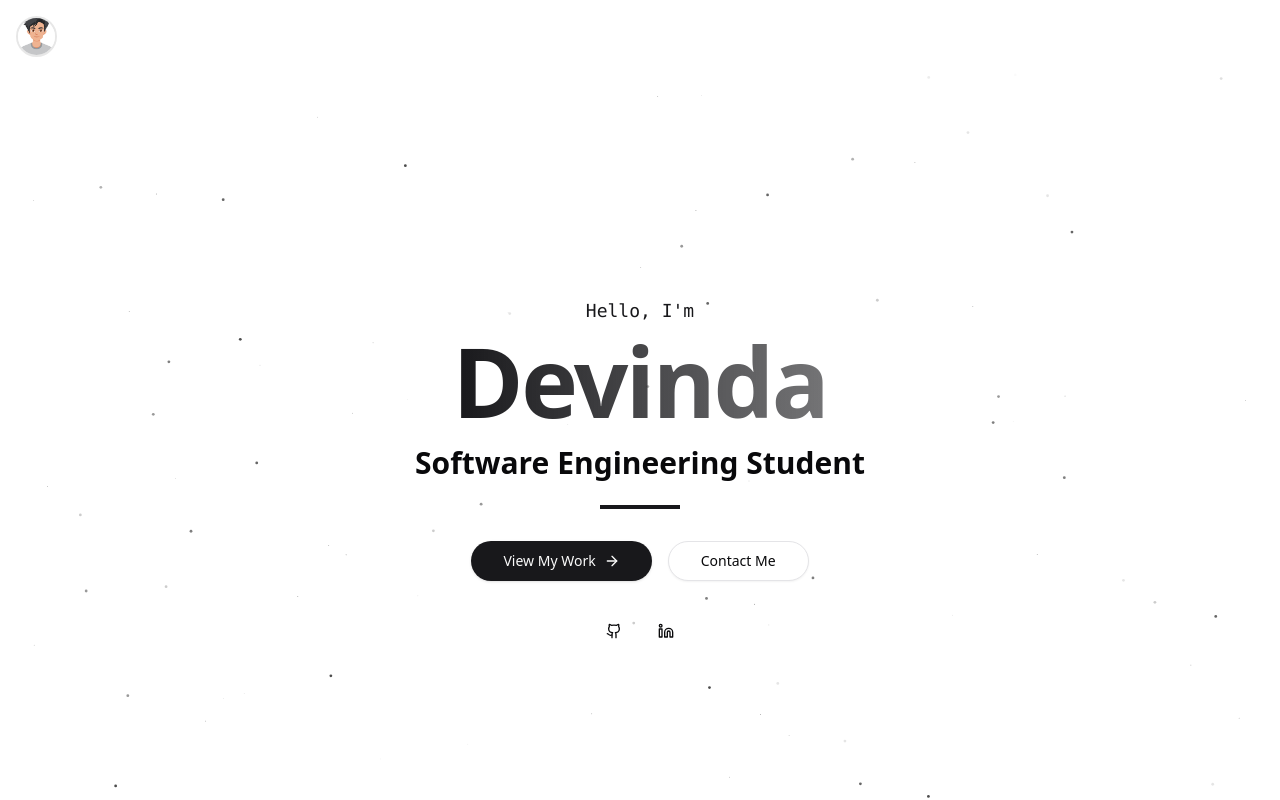
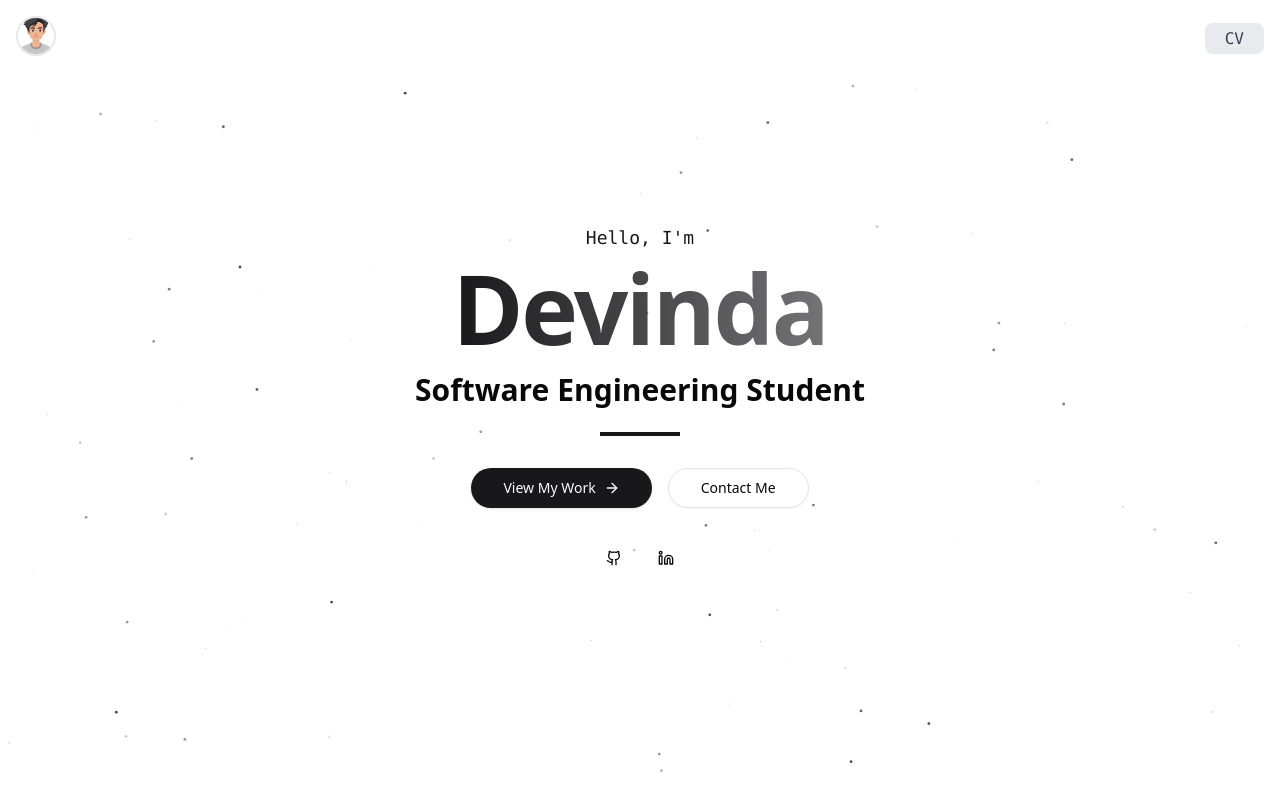
Before and after one commit to devindazz/devindazz, a Next.js app: page / in a window 1280 px wide. Shown: the top 800 px of the page. Built offline with nearby package versions, Linux system fonts and the light colour scheme.

Commit message:
feat: add cv link and navigation bar with profile photo

```diff
--- a/app/page.tsx
+++ b/app/page.tsx
@@ -1,14 +1,34 @@
+'use client';
 import AboutMeSection from "@/components/about-me";
 import { HeroSection } from "@/components/hero-section";
 import { ProfilePhoto } from "@/components/profile-photo";
+import { motion } from "framer-motion";
+import Link from "next/link";
 
 export default function Page() {
   return (
 
     <main>
 
-      <div className="flex items-center justify-between p-4">
-        <ProfilePhoto src="/devinda.jpg?height=100&width=100" alt="devinda" size={40.5} href="null" />
+      <div className="fixed top-0 left-0 right-0 flex items-center justify-between p-4 bg-background/80 backdrop-blur-sm z-10">
+        <motion.div
+          initial={{ opacity: 0, y: 0 }}
+          animate={{ opacity: 1, y: 0 }}
+          transition={{ delay: 2.5 }}>
+          <ProfilePhoto src="/devinda.jpg" alt="Your Name" size={40} href="/" />
+        </motion.div>
+
+        <motion.div
+          initial={{ opacity: 0, y: 0 }}
+          animate={{ opacity: 1, y: 0 }}
+          transition={{ delay: 2.5 }}>
+          <Link
+            href="/cv"
+            className="px-5 py-1.5 rounded-lg bg-gray-300/50 text-gray-700 font-mono text-base hover:bg-primary/90 hover:text-white transition-colors"
+          >
+            CV
+          </Link>
+        </motion.div>
       </div>
 
       <div className="mx-auto">
```
